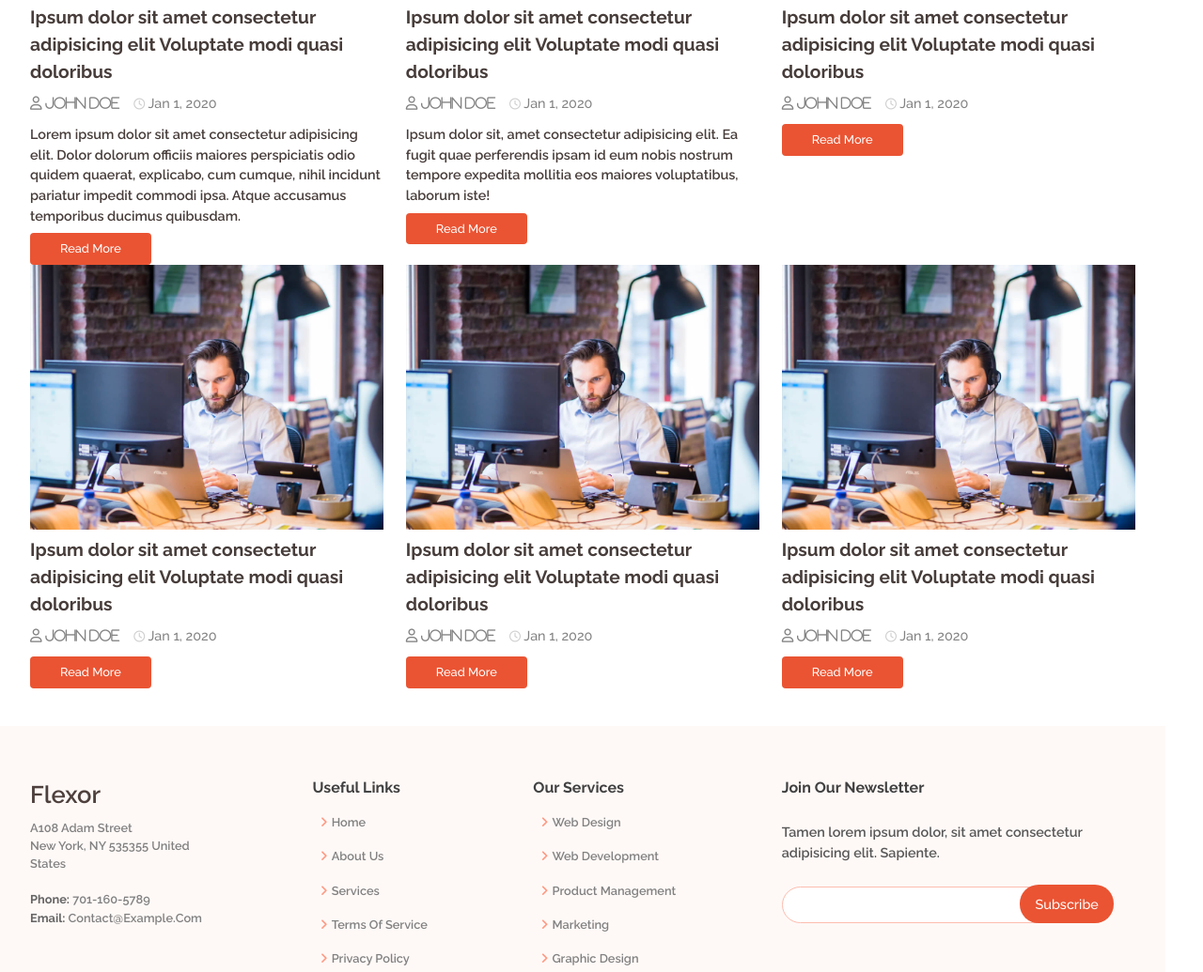
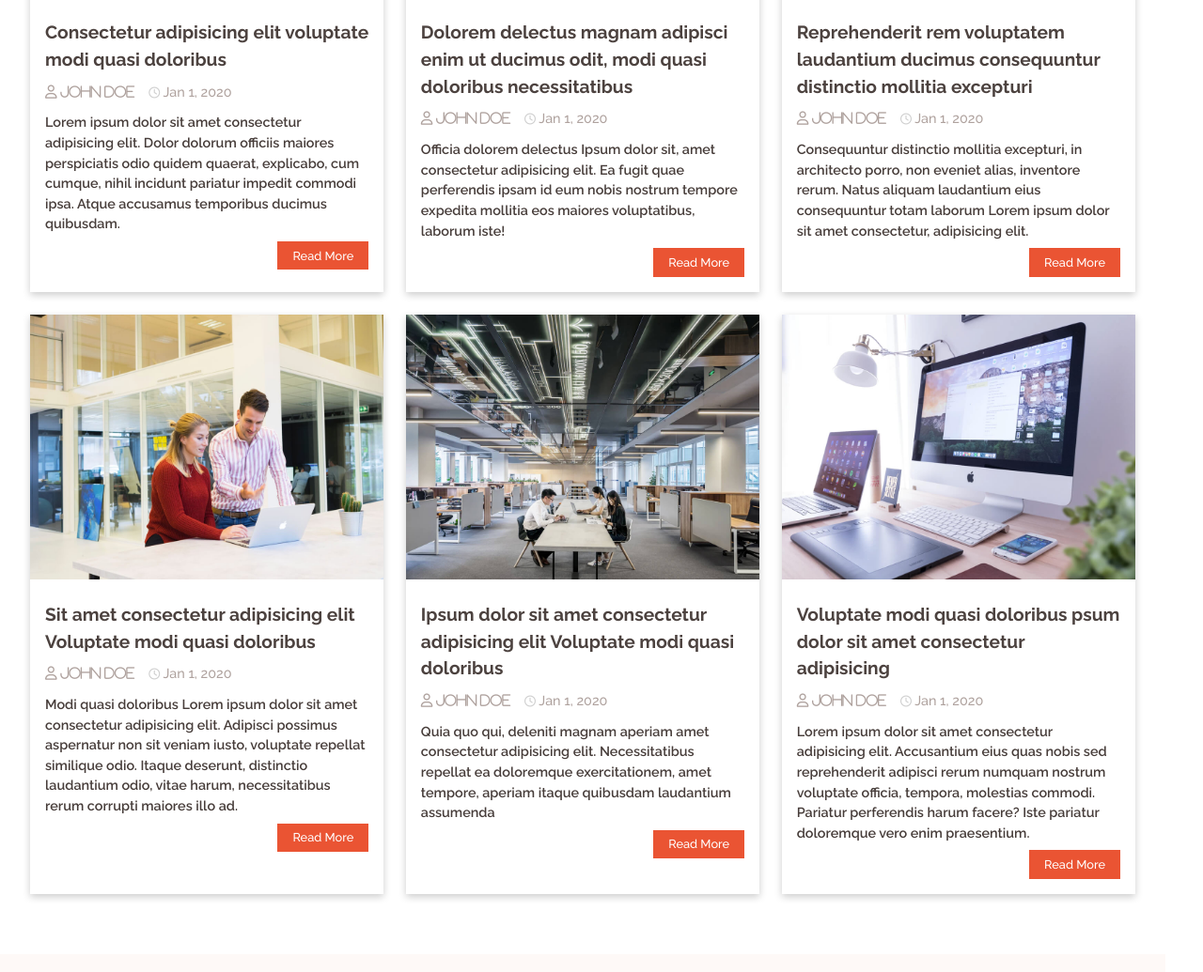
Before and after one commit to destinedeepak/checkpoint-4, a plain HTML site: page blog.html in a window 1280 px wide. Shown: the part 481-1516 px from the top of the page at 94% size. Drawn offline with Linux system fonts and the light colour scheme.

Commit message:
add urls

```diff
--- a/assests/stylesheets/style.css
+++ b/assests/stylesheets/style.css
@@ -62,7 +62,6 @@ body{
     font-family: 'Raleway', sans-serif;
     line-height: 1.5;
     font-weight: 500;
-    padding-bottom: 500px;
 }
 html{
     font-size: 16px;
@@ -952,11 +951,15 @@ input::placeholder, textarea::placeholder{
 .blogs {
     padding: 2.5rem 0;
 }
+.each-blog {
+    box-shadow: 0 .2rem .5rem rgba(0,0,0,0.2);
+    margin-bottom: 1.5rem;
+}
 .each-blog .h5-heading{
-    color: rgb(71,61,58);
+    color: rgb(76,66,63);
 }
 .user, .user i{
-    color: rgb(131, 131, 131);
+    color: rgb(175,162,158);
     font-size: .9rem;
     font-weight: 500;
     margin: .4rem 0;
@@ -966,9 +969,19 @@ input::placeholder, textarea::placeholder{
     font-size: .75rem;
     color: rgb(207, 207, 207);
 }
-.each-blog .text{
+.blog-text {
+    padding: 1rem;
+}
+.blog-text .text{
     font-size: .9rem;
     color: rgb(71,61,58);
     margin: .5rem 0rem;
 }
-0
+.btn-blog {
+    border-radius: 0;
+    padding:.35rem 1rem;
+    text-align: right;
+}
+.text-right {
+    text-align: right;
+}
--- a/blog.html
+++ b/blog.html
@@ -23,13 +23,12 @@
                     <input id="toggle" type="checkbox"> -->
                 <nav class="nav">
                     <ul class="flex align-center">
-                        <li class="nav-item"><a href="#home">home</a></li>
-                        <li class="nav-item"><a href="#about">about</a></li>
-                        <li class="nav-item"><a href="#services">services</a></li>
-                        <li class="nav-item"><a href="#portfolio">portfolio</a></li>
-                        <li class="nav-item"><a href="#team">team</a></li>
-                        <li class="nav-item"><a href="#pricing">pricing</a></li>
-                        <li class="nav-item"><a href="#blog">blog</a></li>
+                        <li class="nav-item"><a href="index.html">home</a></li>
+                        <li class="nav-item"><a href="#">services</a></li>
+                        <li class="nav-item"><a href="#">portfolio</a></li>
+                        <li class="nav-item"><a href="#">team</a></li>
+                        <li class="nav-item"><a href="#">pricing</a></li>
+                        <li class="nav-item"><a href="#">blog</a></li>
                         <li class="nav-item drop-down-box">
                             <a href="#">
                                 <span>drop down</span>
@@ -61,13 +60,6 @@
             </div>
            </header>
          <!-- body  -->
-         <!-- Lorem ipsum dolor sit amet consectetur adipisicing elit.
-            Voluptate vel mollitia reprehenderit rem voluptatem?
-            Laudantium ducimus consequuntur distinctio mollitia excepturi,
-            in architecto porro, non eveniet alias, inventore rerum.
-            Natus aliquam laudantium eius consequuntur totam laborum
-            excepturi tenetur, officia dolorem delectus.
-          Magnam adipisci enim ut ducimus odit, modi quasi doloribus necessitatibus. -->
           <main>
               <section class="heading">
                   <div class="container">
@@ -83,102 +75,112 @@
                         <div class="image-container" >
                             <img class="full-width" src="./assests/media/blog-1.jpg" alt="blog-image">
                         </div>
-                        <h5 class="h5-heading">
-                          Ipsum dolor sit amet consectetur adipisicing elit
-                          Voluptate modi quasi doloribus
-                        </h5>
-                        <div class="user">
-                            <span><i class="fas fa-user"> John Doe</i></span>
-                            <datetime><i class="far fa-clock"></i> Jan 1, 2020</datetime>
-                        </div>
-                        <p class="text">Lorem ipsum dolor sit amet consectetur adipisicing elit. Dolor dolorum officiis maiores perspiciatis odio quidem quaerat, explicabo, cum cumque, nihil incidunt pariatur impedit commodi ipsa. Atque accusamus temporibus ducimus quibusdam.</p>
-                        <div>
-                            <a class="btn btn-tertiary btn-blog" href="#">Read More</a>
+                        <div class="blog-text">
+                            <h5 class="h5-heading">
+                                Consectetur adipisicing elit voluptate modi quasi doloribus
+                              </h5>
+                              <div class="user">
+                                  <span><i class="fas fa-user"> John Doe</i></span>
+                                  <datetime><i class="far fa-clock"></i> Jan 1, 2020</datetime>
+                              </div>
+                              <p class="text">Lorem ipsum dolor sit amet consectetur adipisicing elit. Dolor dolorum officiis maiores perspiciatis odio quidem quaerat, explicabo, cum cumque, nihil incidunt pariatur impedit commodi ipsa. Atque accusamus temporibus ducimus quibusdam.</p>
+                              <div class="text-right">
+                                  <a class="btn btn-tertiary btn-blog" href="#">Read More</a>
+                              </div>
                         </div>
                     </article>
                     <article class="each-blog flex-32">
                         <div class="image-container" >
-                            <img class="full-width" src="./assests/media/blog-1.jpg" alt="blog-image">
+                            <img class="full-width" src="./assests/media/blog-2.jpg" alt="blog-image">
                         </div>
-                        <h5 class="h5-heading">
-                          Ipsum dolor sit amet consectetur adipisicing elit
-                          Voluptate modi quasi doloribus
-                        </h5>
-                        <div class="user">
-                            <span><i class="fas fa-user"> John Doe</i></span>
-                            <datetime><i class="far fa-clock"></i> Jan 1, 2020</datetime>
-                        </div>
-                        <p class="text">Ipsum dolor sit, amet consectetur adipisicing elit. Ea fugit quae perferendis ipsam id eum nobis nostrum tempore expedita mollitia eos maiores voluptatibus, laborum iste!</p>
-                        <div>
-                            <a class="btn btn-tertiary btn-blog" href="#">Read More</a>
+                        <div class="blog-text">
+                            <h5 class="h5-heading">
+                                Dolorem delectus magnam adipisci enim ut ducimus odit, modi quasi doloribus necessitatibus
+                            </h5>
+                            <div class="user">
+                                <span><i class="fas fa-user"> John Doe</i></span>
+                                <datetime><i class="far fa-clock"></i> Jan 1, 2020</datetime>
+                            </div>
+                            <p class="text">Officia dolorem delectus Ipsum dolor sit, amet consectetur adipisicing elit. Ea fugit quae perferendis ipsam id eum nobis nostrum tempore expedita mollitia eos maiores voluptatibus, laborum iste!</p>
+                            <div class="text-right">
+                                <a class="btn btn-tertiary btn-blog" href="#">Read More</a>
+                            </div>
                         </div>
                     </article>
                     <article class="each-blog flex-32">
                         <div class="image-container" >
-                            <img class="full-width" src="./assests/media/blog-1.jpg" alt="blog-image">
+                            <img class="full-width" src="./assests/media/blog-3.jpg" alt="blog-image">
                         </div>
-                        <h5 class="h5-heading">
-                          Ipsum dolor sit amet consectetur adipisicing elit
-                          Voluptate modi quasi doloribus
-                        </h5>
-                        <div class="user">
-                            <span><i class="fas fa-user"> John Doe</i></span>
-                            <datetime><i class="far fa-clock"></i> Jan 1, 2020</datetime>
-                        </div>
-                        <p class="text"></p>
-                        <div>
-                            <a class="btn btn-tertiary btn-blog" href="#">Read More</a>
+                        <div class="blog-text">
+                            <h5 class="h5-heading">
+                                Reprehenderit rem voluptatem laudantium ducimus consequuntur distinctio mollitia excepturi
+                            </h5>
+                            <div class="user">
+                                <span><i class="fas fa-user"> John Doe</i></span>
+                                <datetime><i class="far fa-clock"></i> Jan 1, 2020</datetime>
+                            </div>
+                            <p class="text">Consequuntur distinctio mollitia excepturi,
+                                in architecto porro, non eveniet alias, inventore rerum.
+                                Natus aliquam laudantium eius consequuntur totam laborum Lorem ipsum dolor sit amet consectetur, adipisicing elit.</p>
+                            <div class="text-right">
+                                <a class="btn btn-tertiary btn-blog" href="#">Read More</a>
+                            </div>
                         </div>
                     </article>
                     <article class="each-blog flex-32">
                         <div class="image-container" >
-                            <img class="full-width" src="./assests/media/blog-1.jpg" alt="blog-image">
+                            <img class="full-width" src="./assests/media/blog-4.jpg" alt="blog-image">
                         </div>
-                        <h5 class="h5-heading">
-                          Ipsum dolor sit amet consectetur adipisicing elit
-                          Voluptate modi quasi doloribus
-                        </h5>
-                        <div class="user">
-                            <span><i class="fas fa-user"> John Doe</i></span>
-                            <datetime><i class="far fa-clock"></i> Jan 1, 2020</datetime>
-                        </div>
-                        <p class="text"></p>
-                        <div>
-                            <a class="btn btn-tertiary btn-blog" href="#">Read More</a>
+                        <div class="blog-text">
+                            <h5 class="h5-heading">
+                                Sit amet consectetur adipisicing elit
+                                Voluptate modi quasi doloribus
+                              </h5>
+                              <div class="user">
+                                  <span><i class="fas fa-user"> John Doe</i></span>
+                                  <datetime><i class="far fa-clock"></i> Jan 1, 2020</datetime>
+                              </div>
+                              <p class="text">Modi quasi doloribus Lorem ipsum dolor sit amet consectetur adipisicing elit. Adipisci possimus aspernatur non sit veniam iusto, voluptate repellat similique odio. Itaque deserunt, distinctio laudantium odio, vitae harum, necessitatibus rerum corrupti maiores illo ad.</p>
+                              <div class="text-right">
+                                  <a class="btn btn-tertiary btn-blog" href="#">Read More</a>
+                              </div>
                         </div>
                     </article>
                     <article class="each-blog flex-32">
                         <div class="image-container" >
-                            <img class="full-width" src="./assests/media/blog-1.jpg" alt="blog-image">
+                            <img class="full-width" src="./assests/media/blog-5.jpg" alt="blog-image">
                         </div>
-                        <h5 class="h5-heading">
-                          Ipsum dolor sit amet consectetur adipisicing elit
-                          Voluptate modi quasi doloribus
-                        </h5>
-                        <div class="user">
-                            <span><i class="fas fa-user"> John Doe</i></span>
-                            <datetime><i class="far fa-clock"></i> Jan 1, 2020</datetime>
-                        </div>
-                        <p class="text"></p>
-                        <div>
-                            <a class="btn btn-tertiary btn-blog" href="#">Read More</a>
+                        <div class="blog-text">
+                            <h5 class="h5-heading">
+                                Ipsum dolor sit amet consectetur adipisicing elit
+                                Voluptate modi quasi doloribus
+                              </h5>
+                              <div class="user">
+                                  <span><i class="fas fa-user"> John Doe</i></span>
+                                  <datetime><i class="far fa-clock"></i> Jan 1, 2020</datetime>
+                              </div>
+                              <p class="text">Quia quo qui, deleniti magnam aperiam  amet consectetur adipisicing elit. Necessitatibus repellat ea doloremque exercitationem, amet tempore, aperiam itaque quibusdam laudantium assumenda</p>
+                              <div class="text-right">
+                                  <a class="btn btn-tertiary btn-blog" href="#">Read More</a>
+                              </div>
                         </div>
                     </article>
                     <article class="each-blog flex-32">
                         <div class="image-container" >
-                            <img class="full-width" src="./assests/media/blog-1.jpg" alt="blog-image">
+                            <img class="full-width" src="./assests/media/blog-6.jpg" alt="blog-image">
                         </div>
-                        <h5 class="h5-heading">
-                          Ipsum dolor sit amet consectetur adipisicing elit
-                          Voluptate modi quasi doloribus
-                        </h5>
-                        <div class="user">
-                            <span><i class="fas fa-user"> John Doe</i></span>
-                            <datetime><i class="far fa-clock"></i> Jan 1, 2020</datetime>
-                        </div>
-                        <p class="text"></p>
-                        <div>
-                            <a class="btn btn-tertiary btn-blog" href="#">Read More</a>
+                        <div class="blog-text">
+                            <h5 class="h5-heading">
+                                Voluptate modi quasi doloribus psum dolor sit amet consectetur adipisicing
+                            </h5>
+                            <div class="user">
+                                <span><i class="fas fa-user"> John Doe</i></span>
+                                <datetime><i class="far fa-clock"></i> Jan 1, 2020</datetime>
+                            </div>
+                            <p class="text">Lorem ipsum dolor sit amet consectetur adipisicing elit. Accusantium eius quas nobis sed reprehenderit adipisci rerum numquam nostrum voluptate officia, tempora, molestias commodi. Pariatur perferendis harum facere? Iste pariatur doloremque vero enim praesentium.</p>
+                            <div class="text-right">
+                                <a class="btn btn-tertiary btn-blog" href="#">Read More</a>
+                            </div>
                         </div>
                     </article>
                   </div>
```
Also changed, not shown: index.html (+9 -9 lines).
